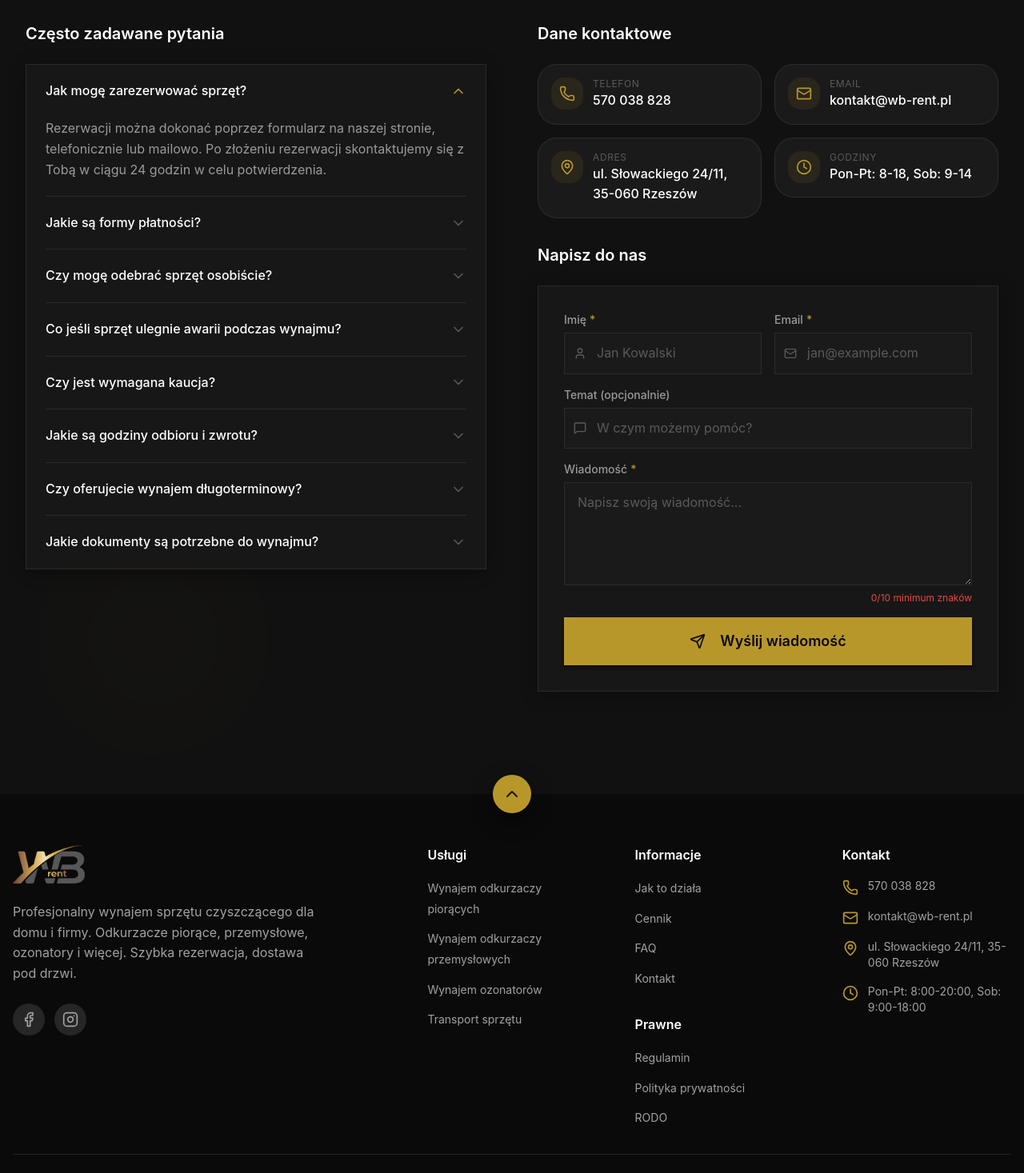
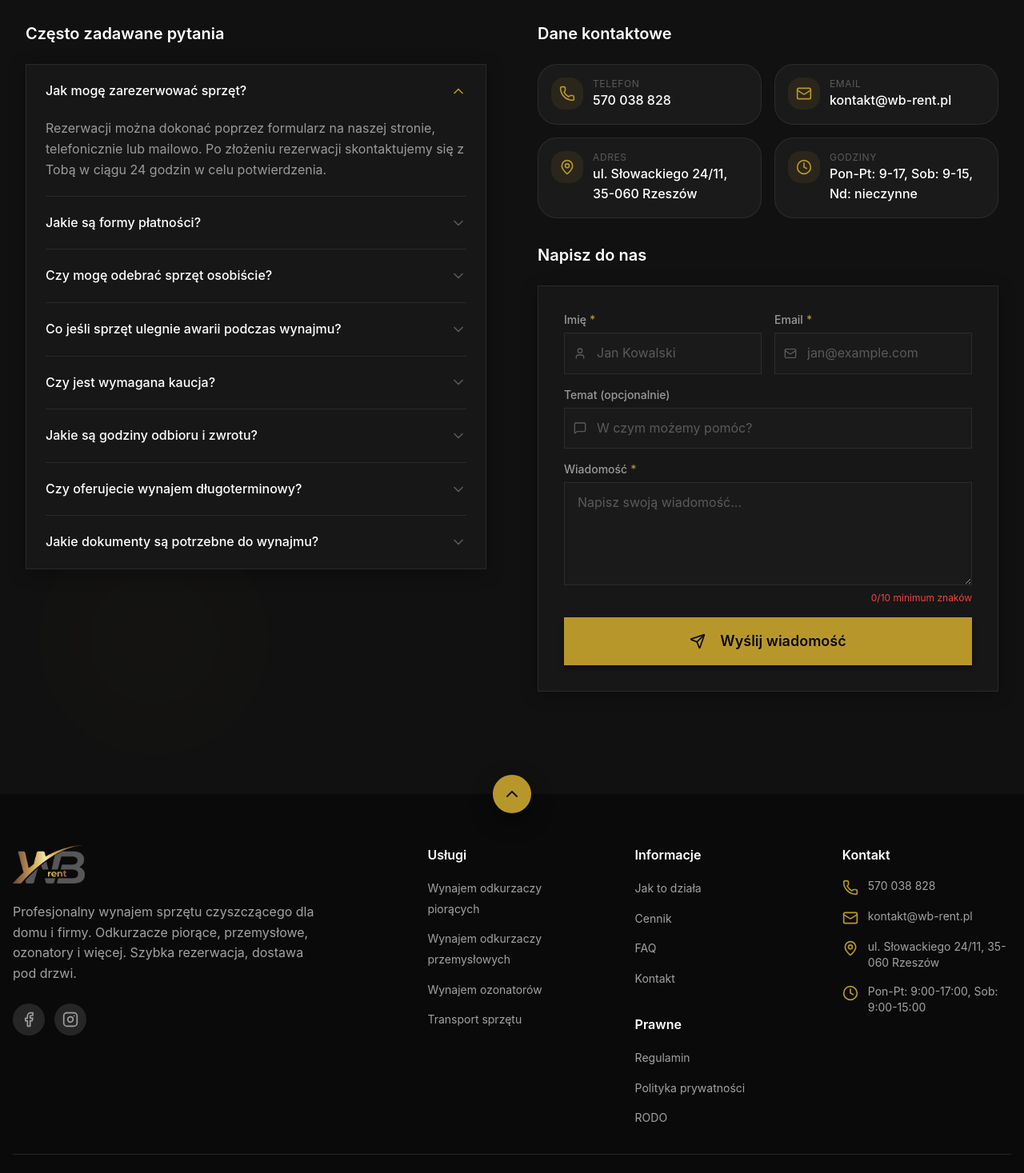
Before and after one commit to WBInCode/WB-Rent, a React (Vite) app in the folder frontend/: page / in a window 1280 px wide. Shown: the part 8410-9877 px from the top of the page at 80% size. Built offline with nearby package versions, Linux system fonts and the light colour scheme; no server answers.

Commit message:
fix: zaktualizowano godziny pracy - Pon-Pt 9-17, Sob 9-15, Nd nieczynne

```diff
--- a/frontend/src/sections/FAQContact.tsx
+++ b/frontend/src/sections/FAQContact.tsx
@@ -77,7 +77,7 @@ const contactInfo = [
   {
     icon: Clock,
     label: 'Godziny',
-    value: 'Pon-Pt: 8-18, Sob: 9-14',
+    value: 'Pon-Pt: 9-17, Sob: 9-15, Nd: nieczynne',
     href: null,
   },
 ];
--- a/frontend/src/sections/Footer.tsx
+++ b/frontend/src/sections/Footer.tsx
@@ -33,7 +33,7 @@ const contactInfo = [
   { icon: Phone, text: '570 038 828', href: 'tel:+48570038828' },
   { icon: Mail, text: 'kontakt@wb-rent.pl', href: 'mailto:kontakt@wb-rent.pl' },
   { icon: MapPin, text: 'ul. Słowackiego 24/11, 35-060 Rzeszów', href: 'https://maps.google.com/?q=Juliusza+Słowackiego+24/11,+35-060+Rzeszów' },
-  { icon: Clock, text: 'Pon-Pt: 8:00-20:00, Sob: 9:00-18:00', href: null },
+  { icon: Clock, text: 'Pon-Pt: 9:00-17:00, Sob: 9:00-15:00', href: null },
 ];
 
 export function Footer() {
```
